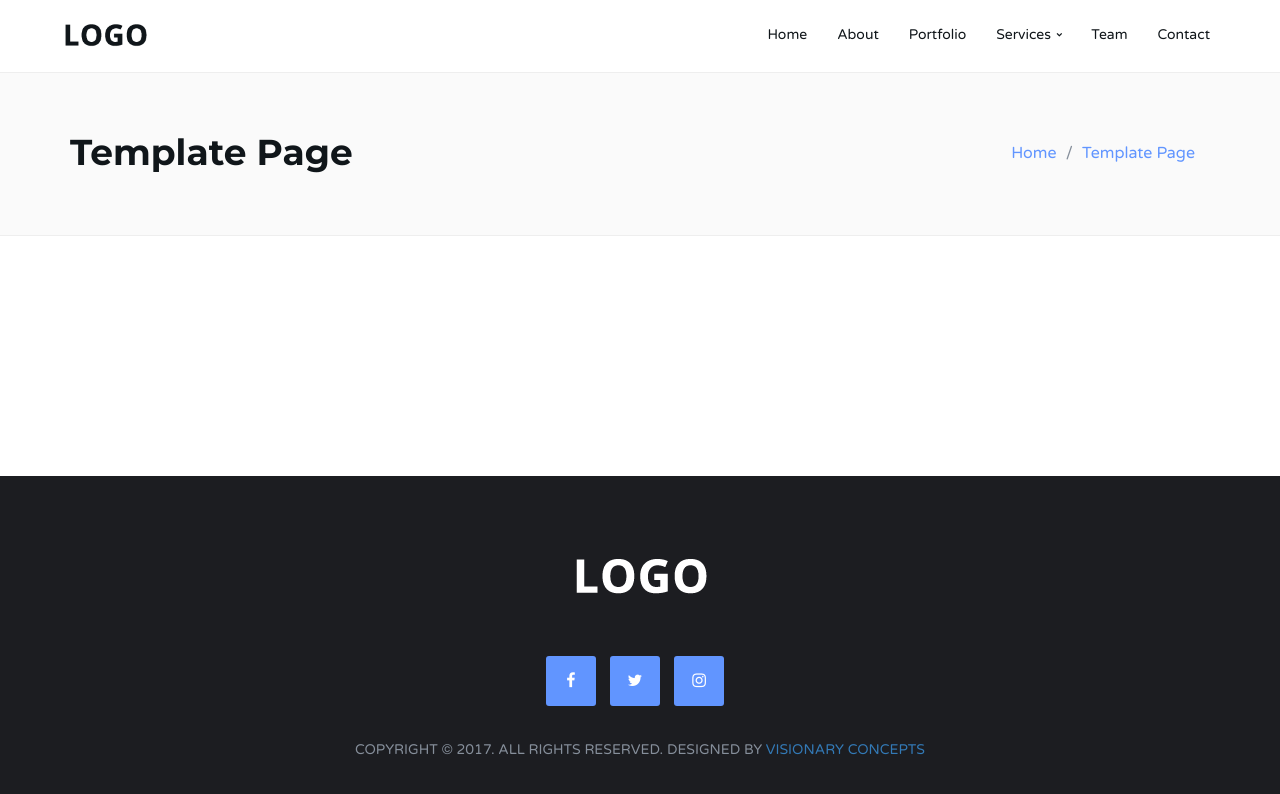
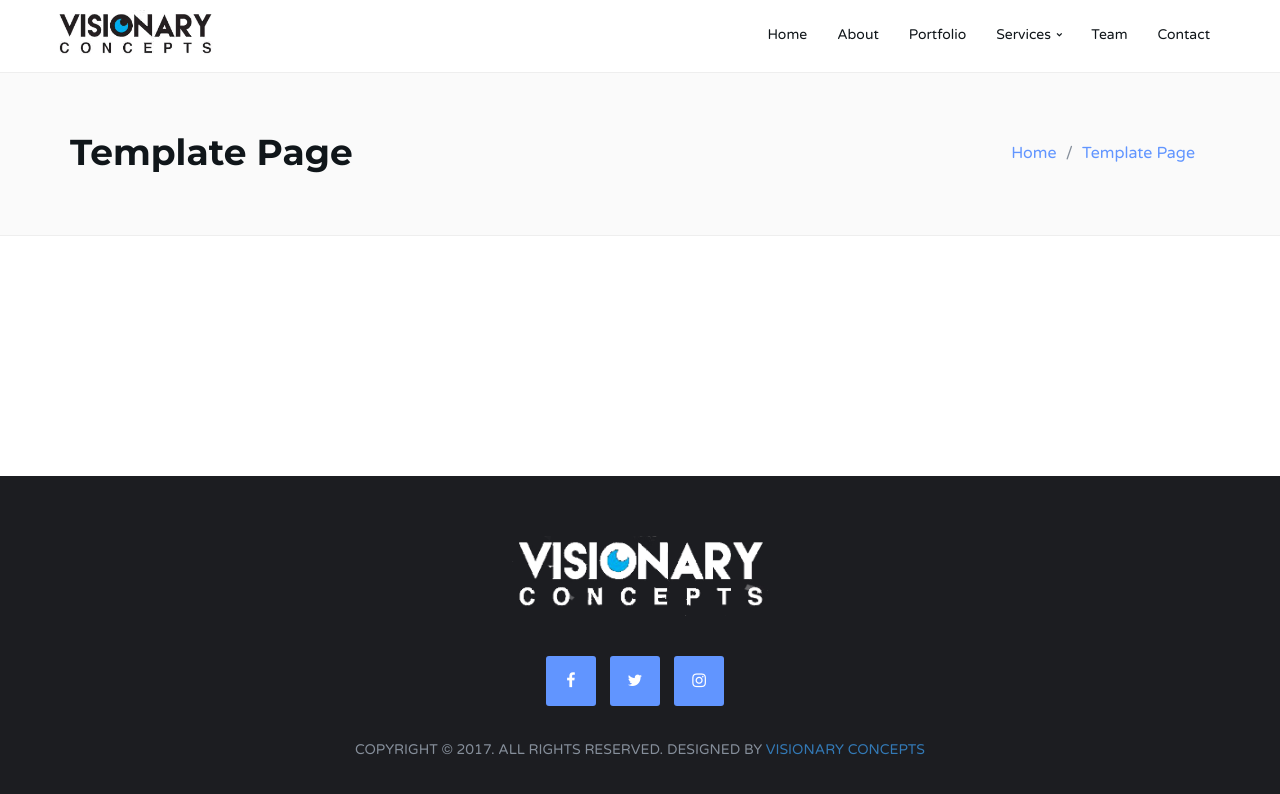
Before and after one commit to barkeras/barkeras.github.io, a plain HTML site: page blog-single.html in a window 1280 px wide. Drawn offline with Linux system fonts and the light colour scheme.

Commit message:
forgot the updated html pages for the showing the logo

```diff
--- a/blog-single.html
+++ b/blog-single.html
@@ -49,7 +49,7 @@
 					<!-- Logo -->
 					<div class="navbar-brand">
 						<a href="index.html">
-							<img class="logo" src="img/logo.png" alt="logo">
+                            <img class="logo" src="img/visionaryLogo.png" alt="logo">
 						</a>
 					</div>
 					<!-- /Logo -->
@@ -139,7 +139,7 @@
 
 					<!-- footer logo -->
 					<div class="footer-logo">
-						<a href="index.html"><img src="img/logo-alt.png" alt="logo"></a>
+                        <a href="index.html"><img src="img/visionaryLogoAlt.png" alt="logo"></a>
 					</div>
 					<!-- /footer logo -->
 
```
Also changed, not shown: blog template.html (+2 -2 lines), e-commerce.html (+2 -2 lines), hosting.html (+2 -2 lines), index.html (+3 -3 lines), mobile apps.html (+2 -2 lines), programming.html (+2 -2 lines), support.html (+2 -2 lines), web design.html (+2 -2 lines).
